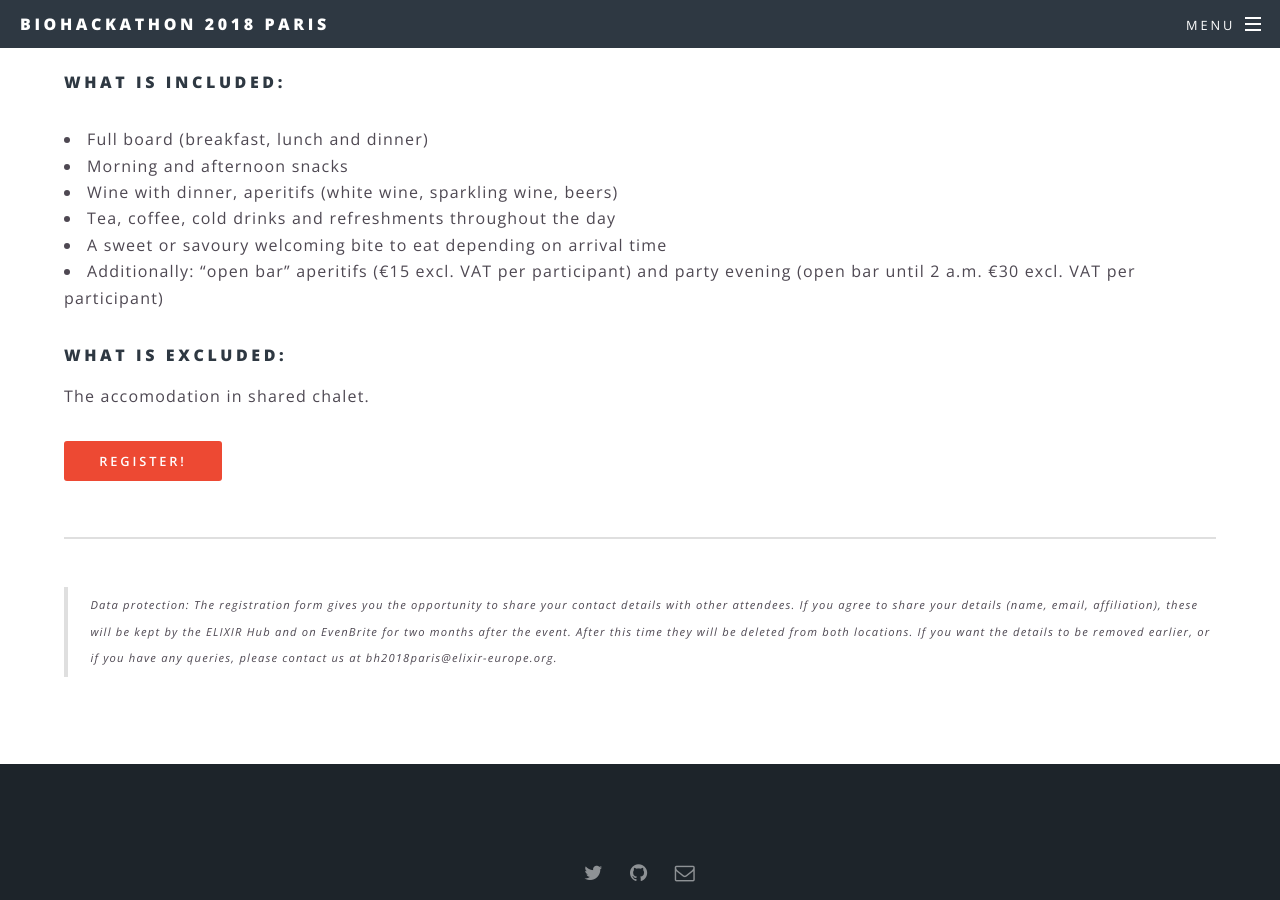
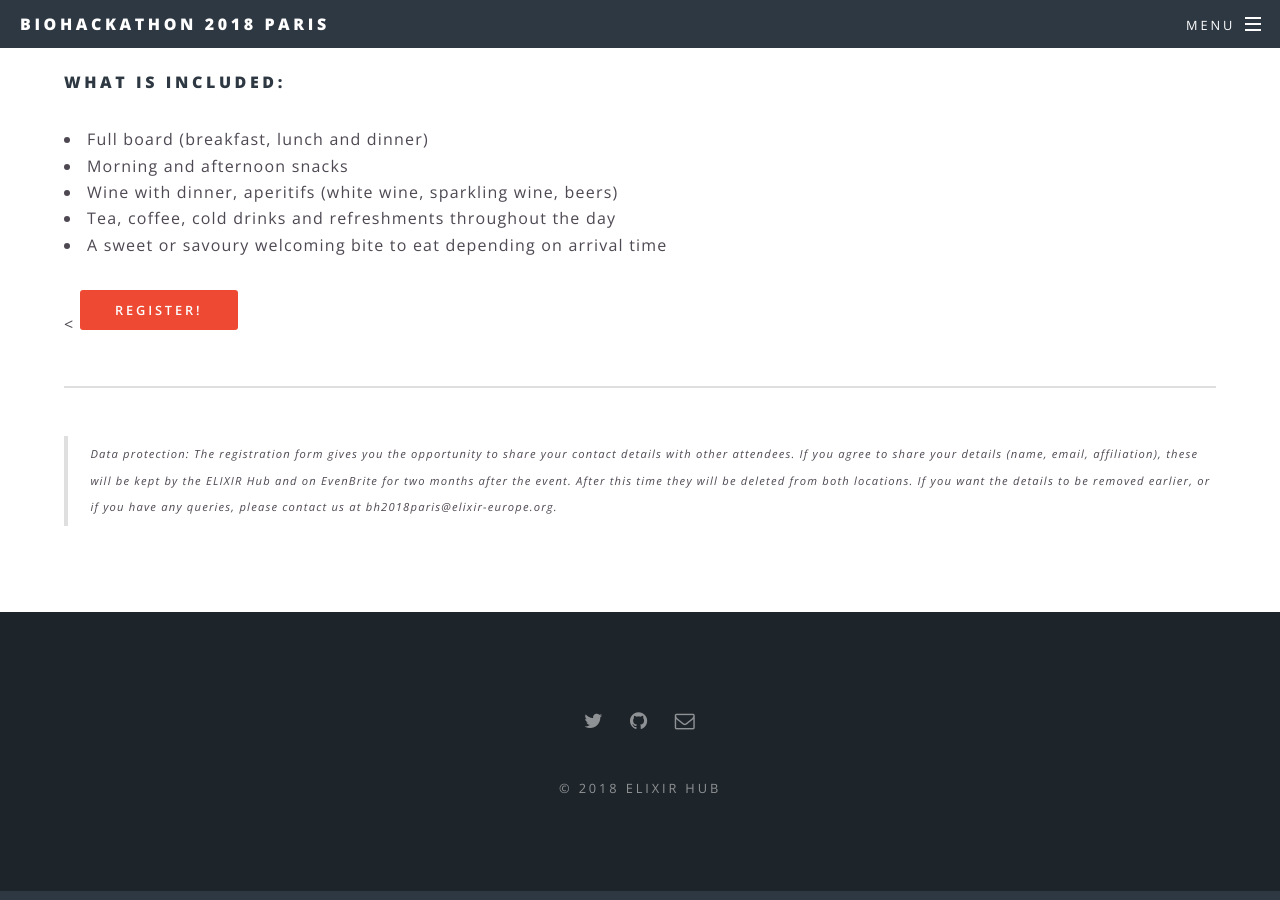
Before and after one commit to elixir-europe/bh2018paris, a Jekyll site: the page built from registration.html, in a window 1280 px wide and 900 px high, scrolled down 523 px. Built offline with Jekyll 4.4.1, drawn with Linux system fonts in a browser that asks for light colours.

Commit message:
Update registration.html
changes in description what is included

```diff
--- a/registration.html
+++ b/registration.html
@@ -16,14 +16,9 @@ title: Registration
                 <li>Wine with dinner, aperitifs (white wine, sparkling wine, beers) </li>
                 <li>Tea, coffee, cold drinks and refreshments throughout the day </li>
                 <li>A sweet or savoury welcoming bite to eat depending on arrival time </li>
-                <li>Additionally: “open bar” aperitifs (€15 excl. VAT per participant) and party evening (open bar until 2 a.m.
-                    €30 excl. VAT per participant)</li>
-            </p>
+                            </p>
 
-            <h4>What is excluded:</h2>
-                <p>The accomodation in shared chalet.</p>
-
-                <a href="https://www.eventbrite.co.uk/e/biohackathon-registration-45286921401" target="_blank" class="button special">Register!</a>
+            <                <a href="https://www.eventbrite.co.uk/e/biohackathon-registration-45286921401" target="_blank" class="button special">Register!</a>
     </section>
     <hr />
     <blockquote>
```
